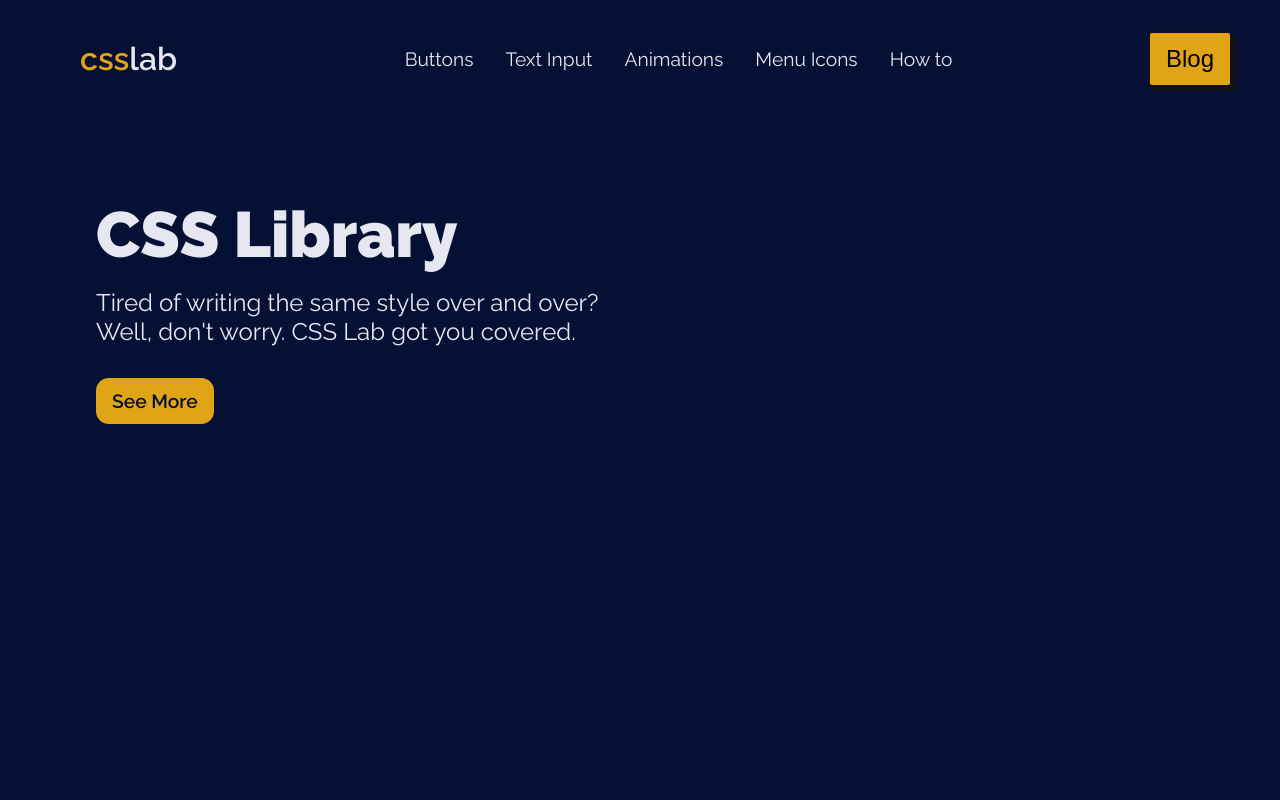
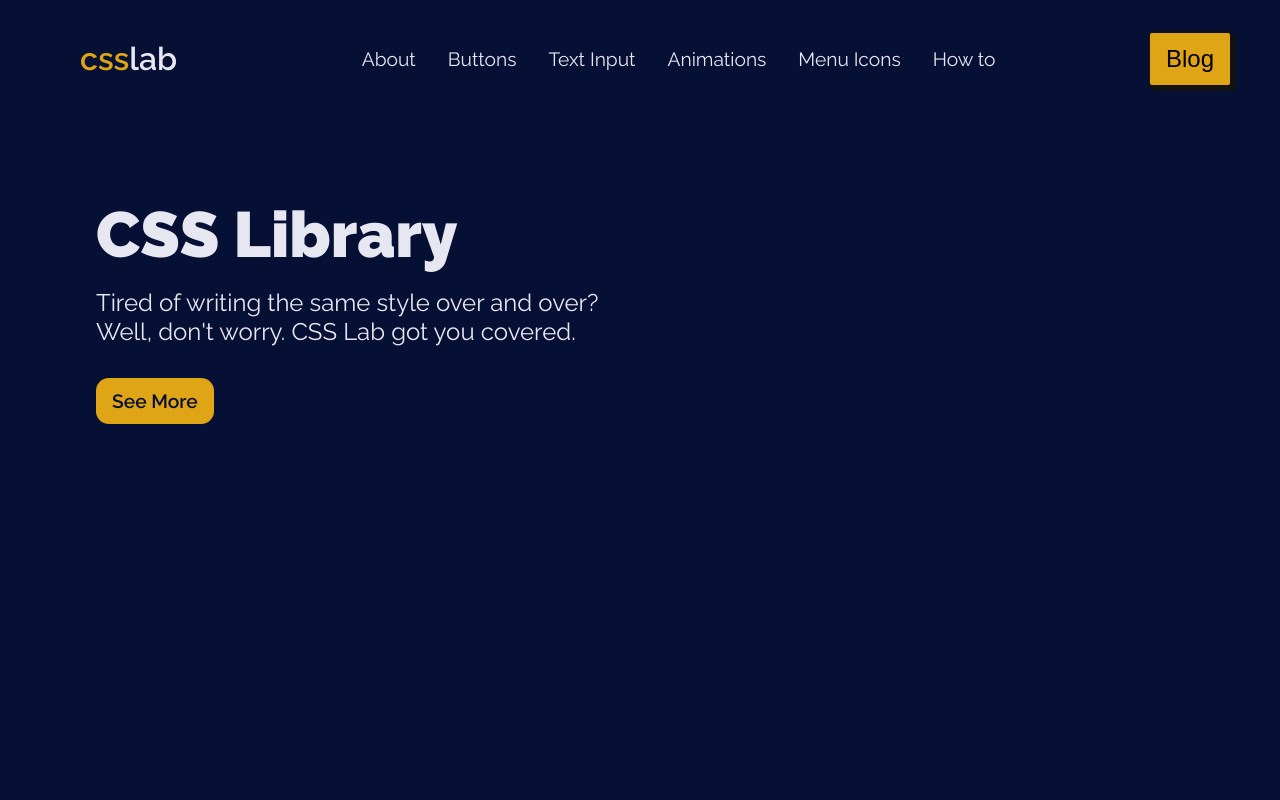
Before and after one commit to yusef-codes10/css-lab-vue, a Vue app: page /about in a window 1280 px wide. Shown: the top 800 px of the page. Built offline with nearby package versions, Linux system fonts and the light colour scheme; a web font is replaced by a local one.

Commit message:
there's something missing about is registered yet the page is not updating

```diff
--- a/src/components/AppNav.vue
+++ b/src/components/AppNav.vue
@@ -6,6 +6,7 @@
     <i class="fa-solid fa-bars mobile-only ham-icon"></i>
     <!-- <i class="fa-solid fa-bars mobile-only"></i> -->
     <div class="headers">
+      <RouterLink to="/about">About</RouterLink>
       <a href="#">Buttons</a>
       <a href="#">Text Input</a>
       <a href="#">Animations</a>
--- a/src/views/AboutView.vue
+++ b/src/views/AboutView.vue
@@ -1,5 +1,7 @@
 <script></script>
 
-<template>This is the about view</template>
+<template>
+  <div class="about">This is the about view</div>
+</template>
 
 <style></style>
```
